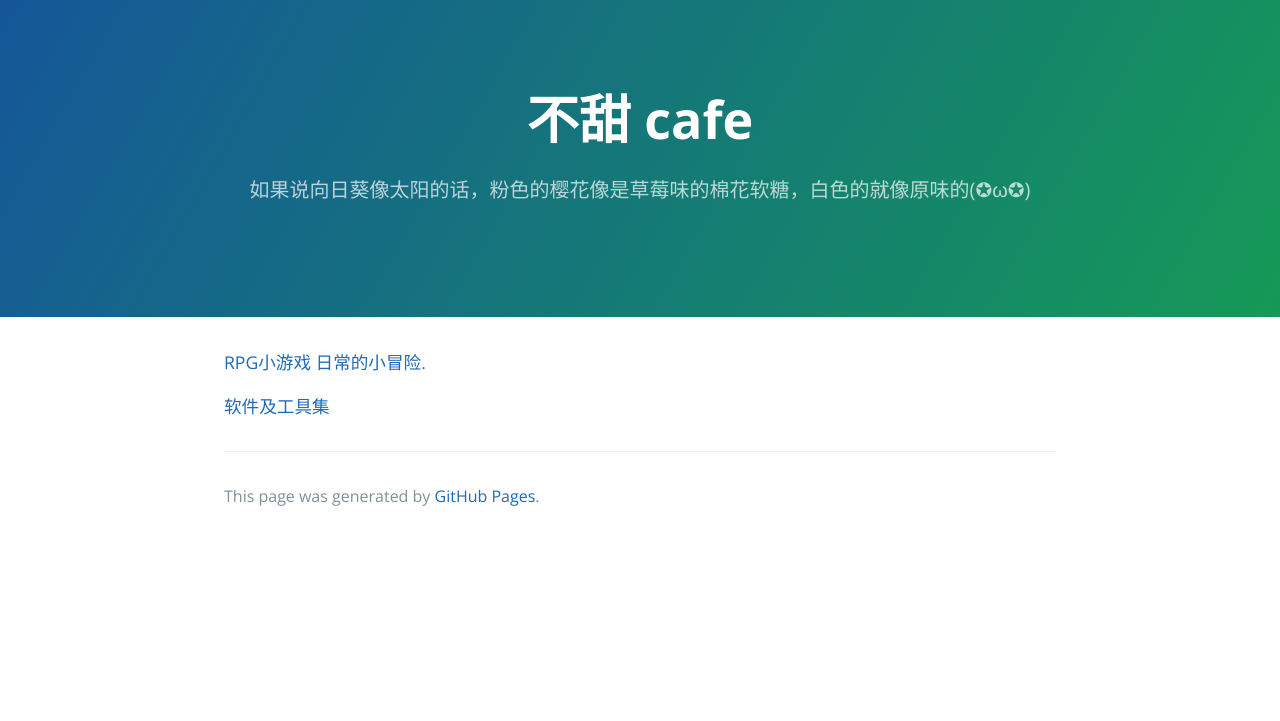
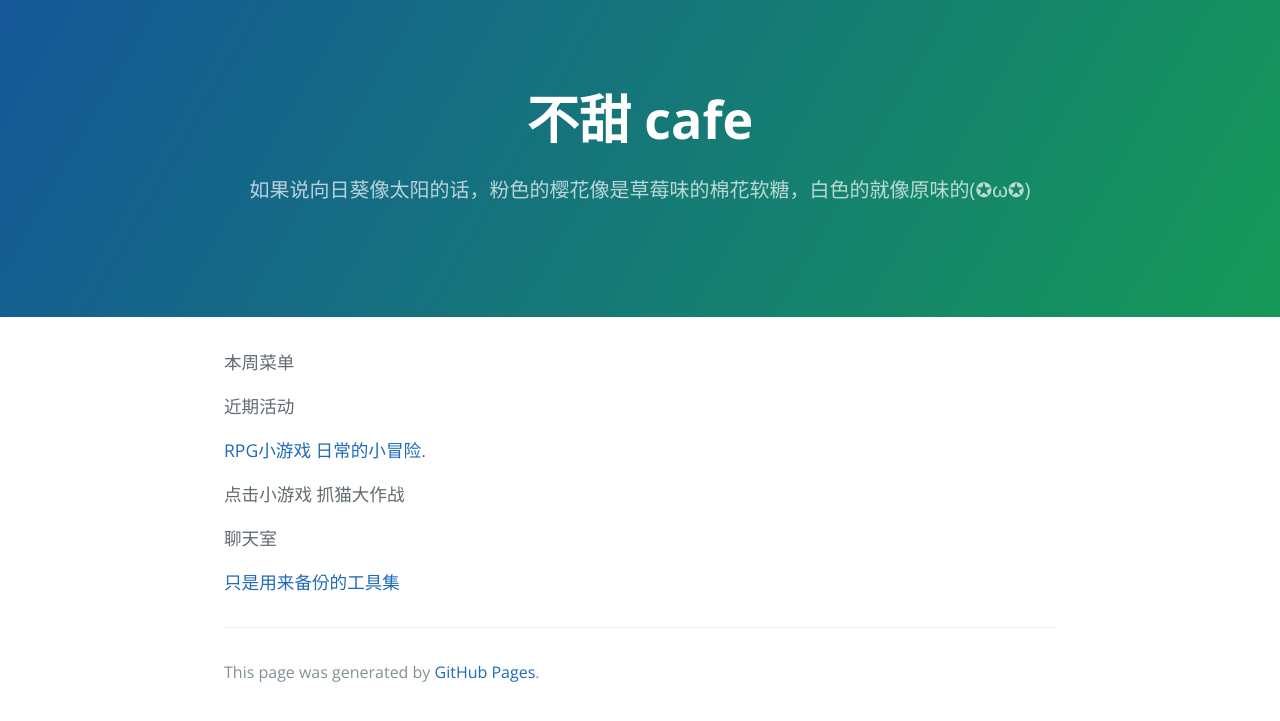
Before and after one commit to arthasxkyang/arthasxkyang.github.io, a Jekyll site: the page built from index.md, in a window 1280 px wide. Shown: the top 721 px of the page. Built offline with Jekyll 4.4.1, drawn with Linux system fonts in a browser that asks for light colours.

Commit message:
Update index.md

```diff
--- a/index.md
+++ b/index.md
@@ -2,7 +2,14 @@
 layout: default
 ---
 
+本周菜单
+
+近期活动
 
 [RPG小游戏 日常的小冒险](http://butian.cafe/miracle-in-everyday-life/).
 
-[软件及工具集](./toolslist.html)
+点击小游戏 抓猫大作战
+
+聊天室
+
+[只是用来备份的工具集](./toolslist.html)
```
